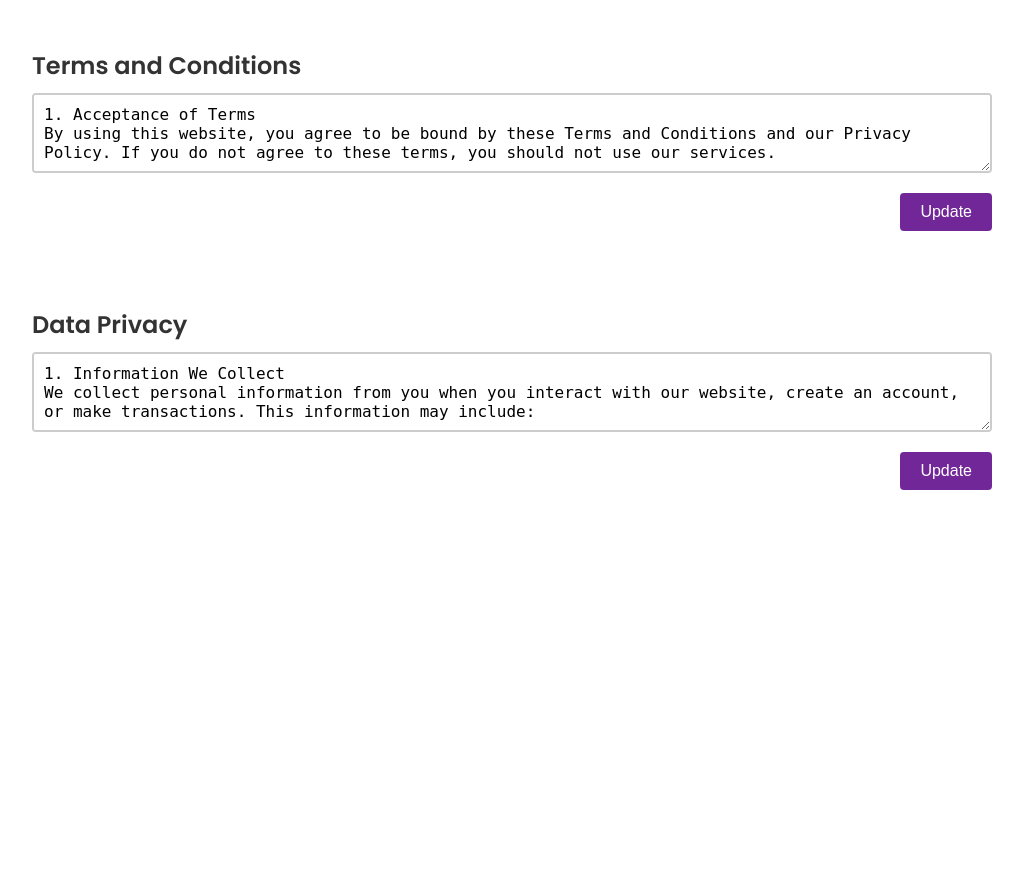
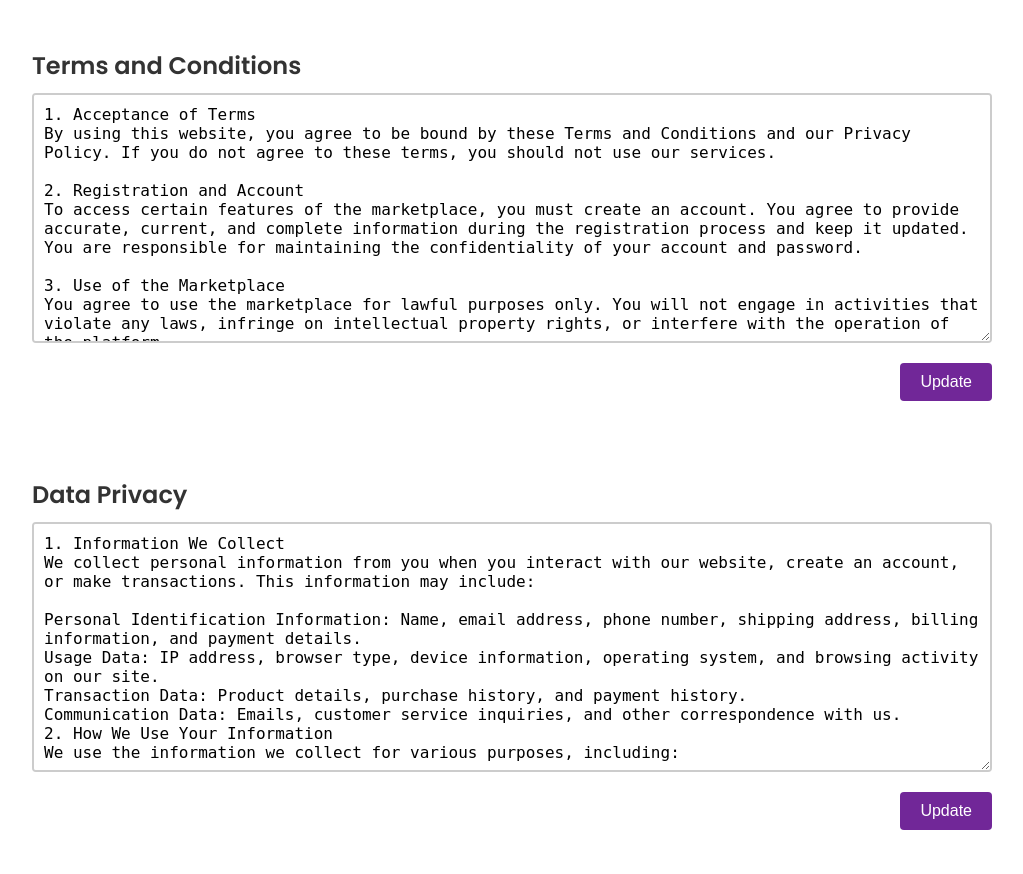
Before and after one commit to Oniicat/Taytaymarketplace, a PHP site: page /Admin-approval/legaladmin.php in a window 1280 px wide. Shown: the whole page, without its empty margins (128-1151 px from the left). Before the commit the page ends 490 px from the top, so only its background shows below. Run offline with PHP 8.4, Linux system fonts and the light colour scheme; data comes from the database, SQL or seed files in the repository.

Commit message:
changed height text area for the website and legal terms

```diff
--- a/admin final na to/website.css
+++ b/admin final na to/website.css
@@ -27,7 +27,7 @@ body {
     font-size: 16px;
     border: 2px solid #ccc;
     border-radius: 4px;
-    height: 80px; /* Increased height */
+    height: 250px; /* Increased height */
     box-sizing: border-box;
     margin-bottom: 20px;
     resize: vertical; /* Allow vertical resize */
```
